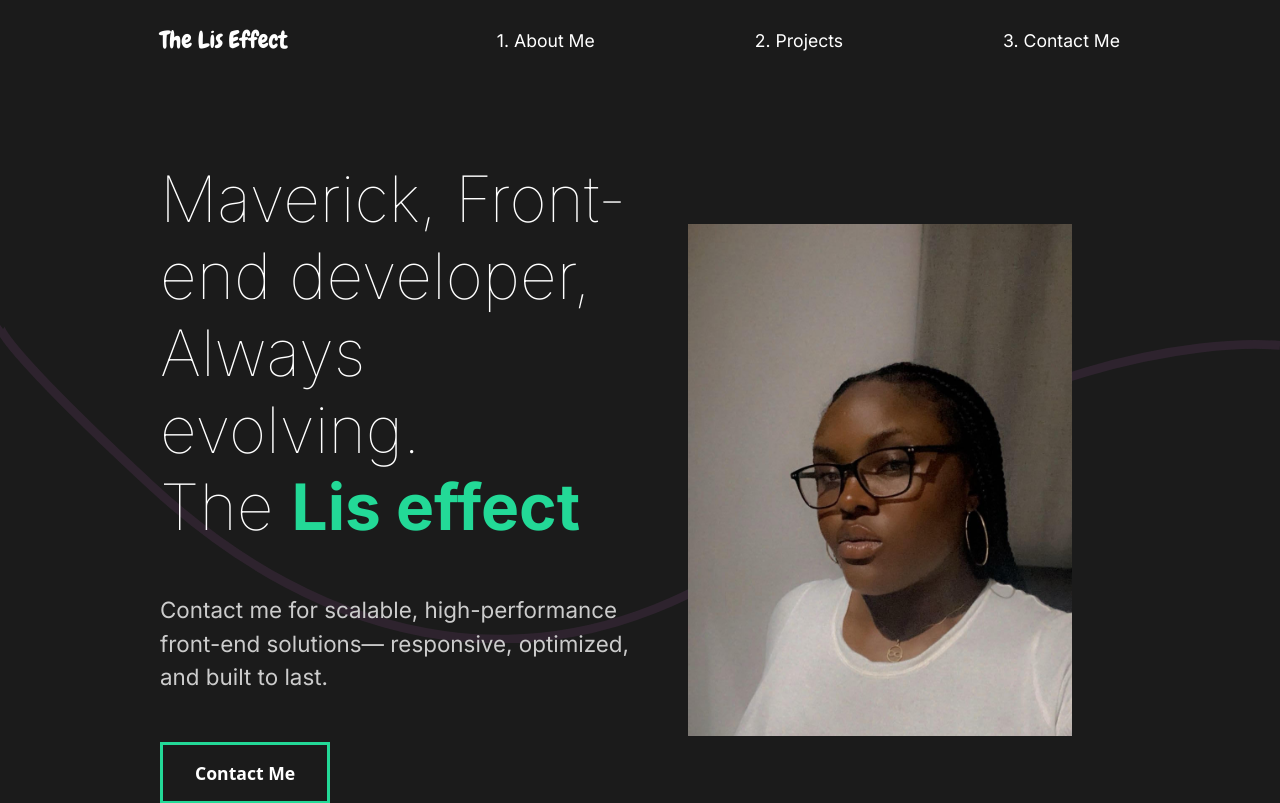
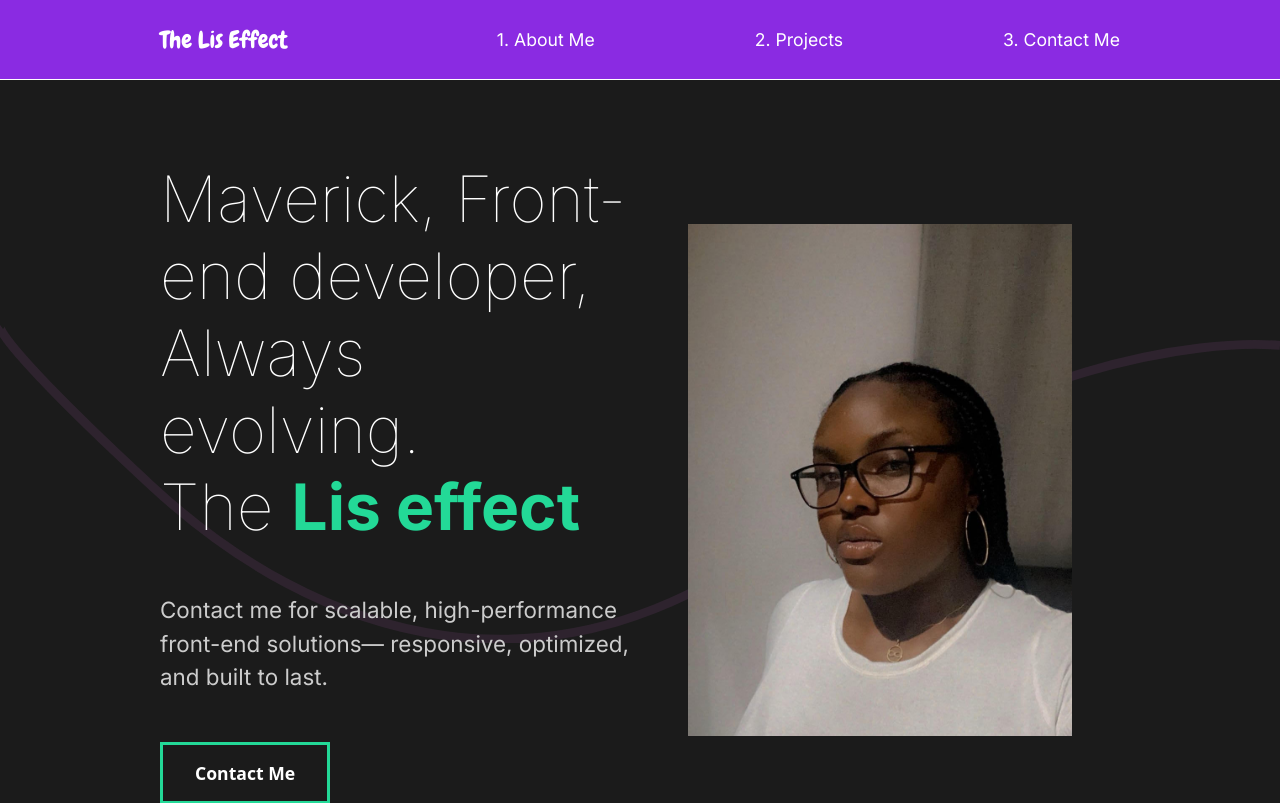
Before and after one commit to Adaaego/Portfolio, a React (Vite) app: page / in a window 1280 px wide. Shown: the top 803 px of the page. Built offline with nearby package versions, Linux system fonts and the light colour scheme; a web font is replaced by a local one.

Commit message:
fixed the positioning and z-index of the nav

```diff
--- a/src/components/Nav.jsx
+++ b/src/components/Nav.jsx
@@ -27,6 +27,11 @@ const StyledNav = styled.nav`
     align-items: center;
     padding: 1rem 10rem;
     margin: auto;
+    position: sticky;
+    top: 0;
+    z-index: 10;
+    border-bottom : 1px solid #fff;
+    background-color: blueviolet;
 
     #logo{
         font-family: "Chewy", system-ui;
```
